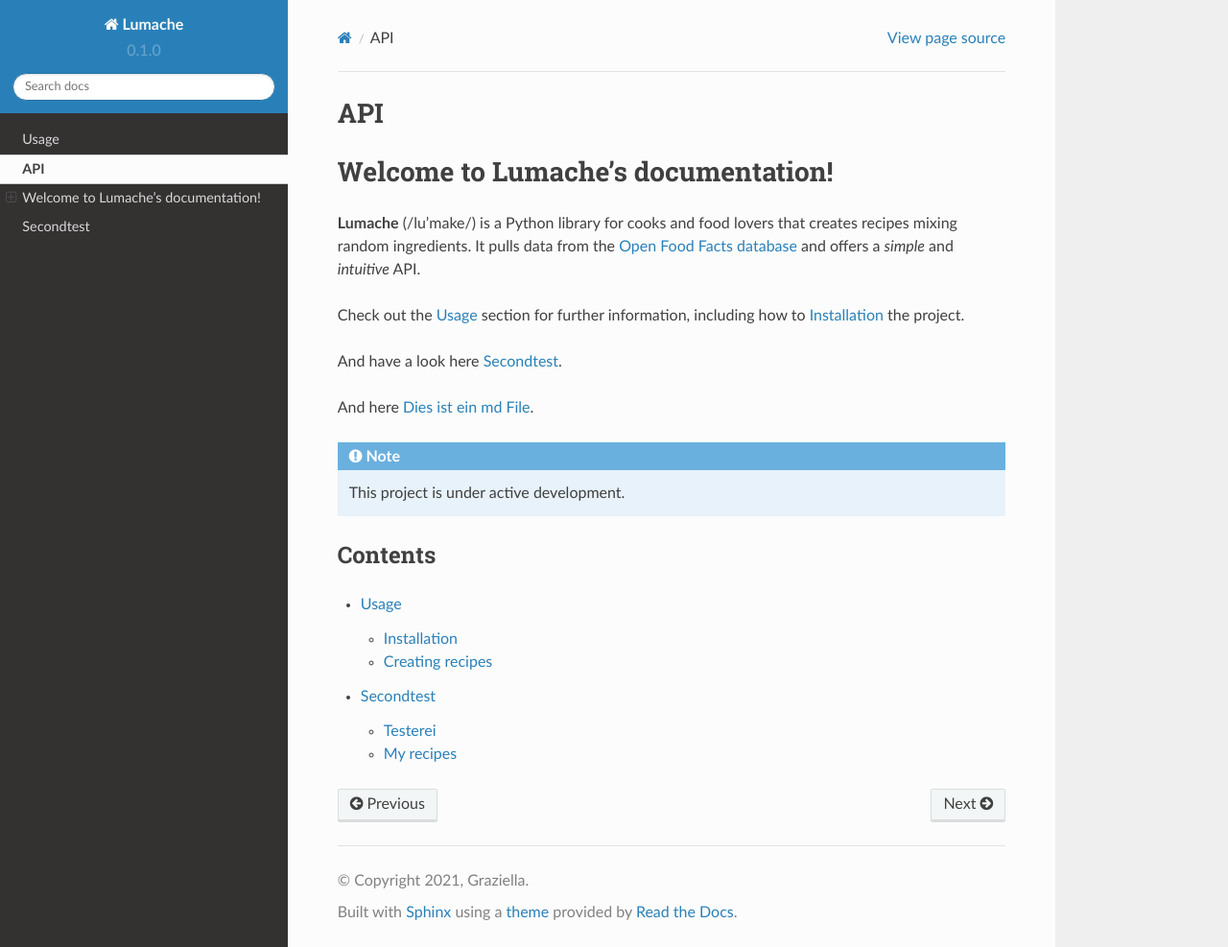
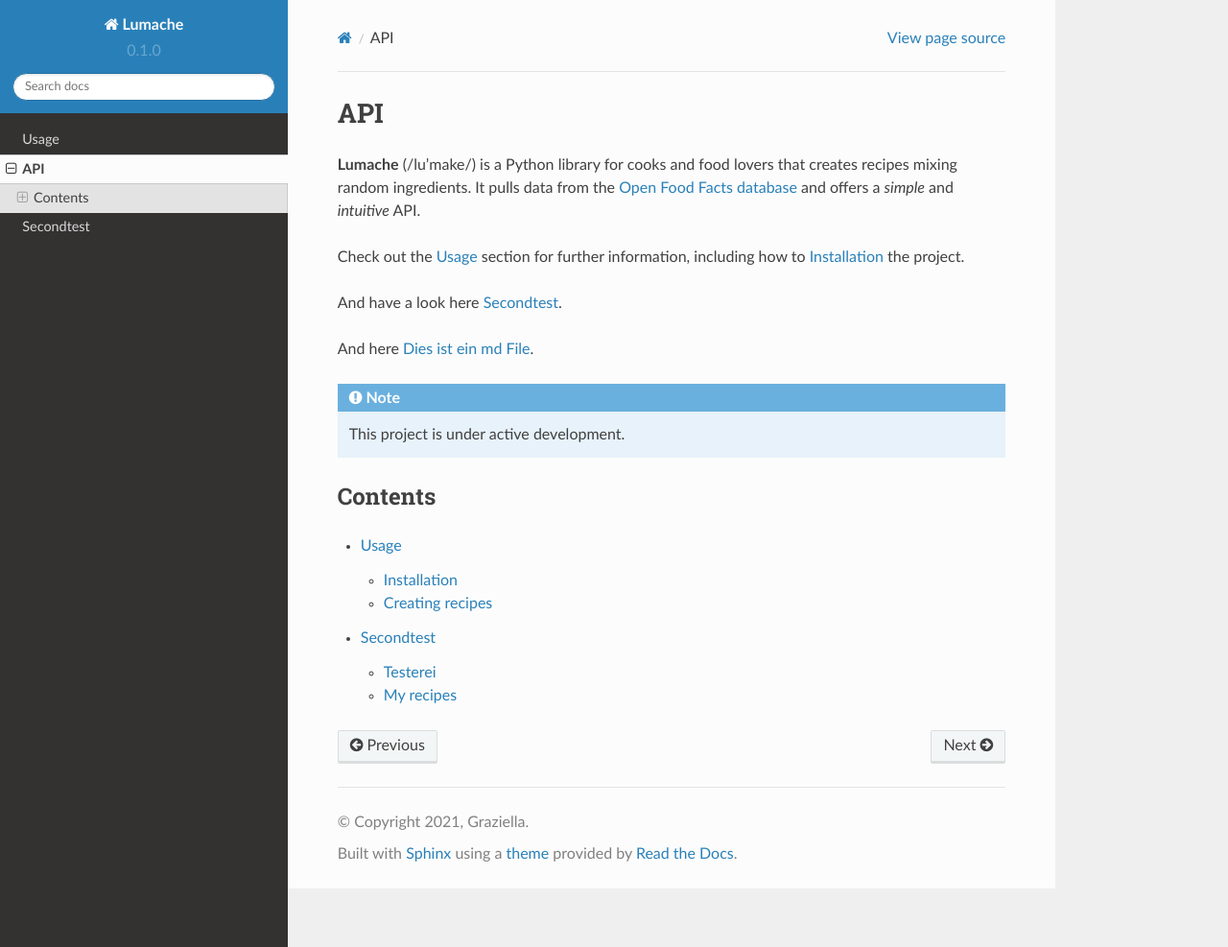
Before and after one commit to peterleimbach/petersrtdtest, a Sphinx documentation site: the page built from docs/source/api.rst, in a window 1280 px wide and 987 px high. Shown: the whole window at 96% size. Built offline with Sphinx 7.4.7 and the Read the Docs theme 2.0.0, drawn with Linux system fonts in a browser that asks for light colours; pages that are not in the unit, such as notebooks, are missing from menus.

Commit message:
Update api.rst

```diff
--- a/docs/source/api.rst
+++ b/docs/source/api.rst
@@ -1,8 +1,5 @@
 API
 ===
-
-Welcome to Lumache's documentation!
-===================================
 
 **Lumache** (/lu'make/) is a Python library for cooks and food lovers
 that creates recipes mixing random ingredients.
```
